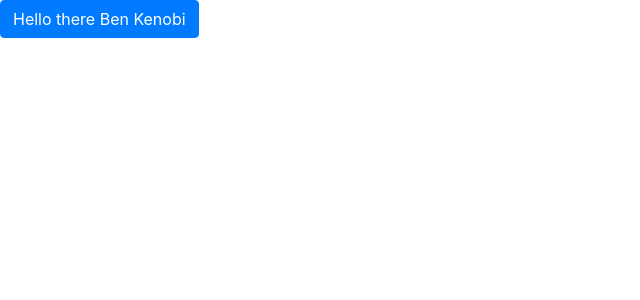
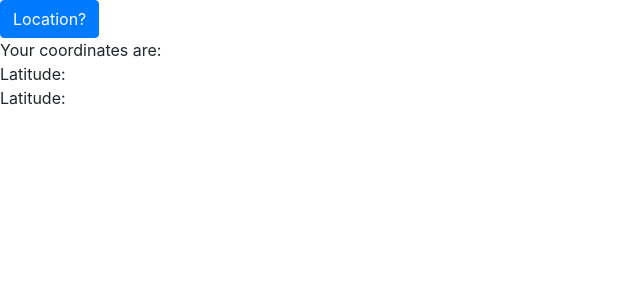
Before and after one commit to brandonbrown4792/weather-checker, a React (Create React App) app: page / in a window 1280 px wide. Shown: the top 300 px of the page, without its empty margins (0-640 px from the left). Built offline with nearby package versions, Linux system fonts and the light colour scheme.

Commit message:
Added geolocation api fetch

```diff
--- a/src/apiUtilities/apiUtilities.js
+++ b/src/apiUtilities/apiUtilities.js
@@ -0,0 +1,20 @@
+export function fetchLocation() {
+    const options = {
+        timeout: 5000
+    }
+
+    function success(pos) {
+        return {
+            latitude: pos.coords.latitude,
+            longitude: pos.coords.longitude
+        }
+    }
+
+    return new Promise((resolve, reject) => {
+        navigator.geolocation.getCurrentPosition(
+            pos => resolve(success(pos)),
+            err => reject(err),
+            options
+        )
+    })
+}
--- a/src/components/HomePage.js
+++ b/src/components/HomePage.js
@@ -1,6 +1,22 @@
-import React from 'react';
+import React, { useState } from 'react';
 import { Button } from 'react-bootstrap';
+import { fetchLocation } from '../apiUtilities/apiUtilities';
 
 export function HomePage() {
-    return <Button>Hello there Ben Kenobi</Button>
+    const [coordinates, setCoordinates] = useState({});
+
+    const getLocation = function () {
+        fetchLocation()
+            .then(coords => setCoordinates(coords))
+            .catch(err => {
+                console.warn(err.message)
+            });
+    }
+
+    return <>
+        <Button onClick={getLocation}>Location?</Button>
+        <div>Your coordinates are: </div>
+        <div>Latitude: {coordinates.latitude}</div>
+        <div>Latitude: {coordinates.longitude}</div>
+    </>
 }
```
Also changed, not shown: 1 other file (tests, documents, lock files or other folders).
